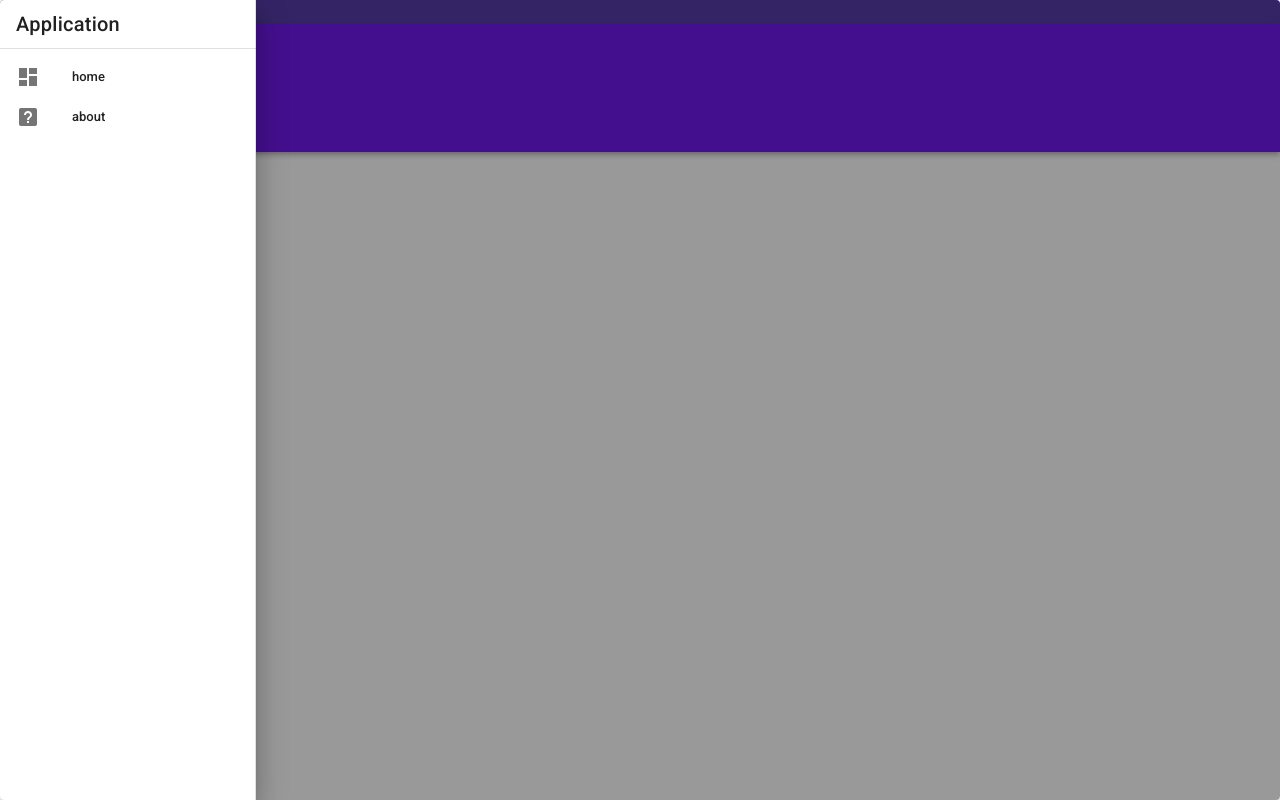
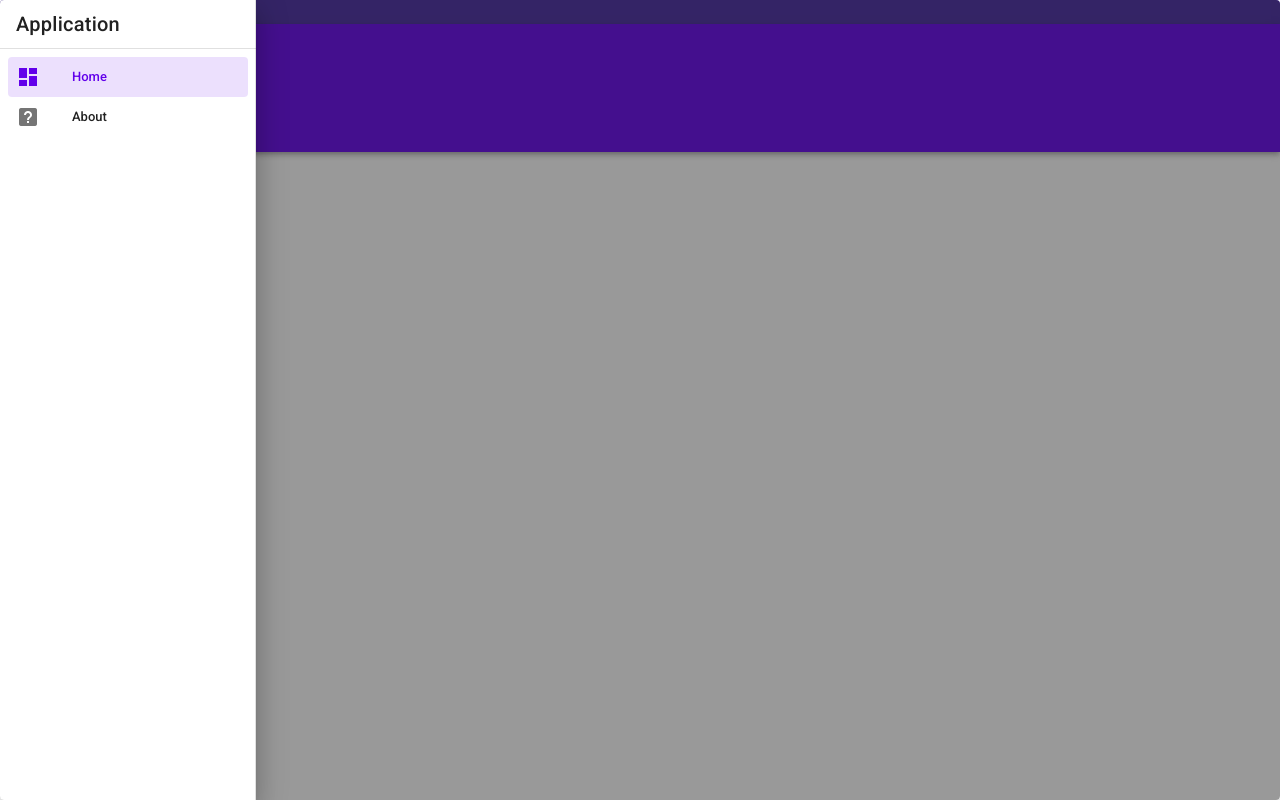
Before and after one commit to Luca-Virgilio/vuetify-todo-list, a Vue app: page / in a window 1280 px wide. Both pictures are taken after a click on the button 28 px from the left and 52 px from the top of the page. Built offline with nearby package versions, Linux system fonts and the light colour scheme.

Commit message:
Add router

```diff
--- a/src/App.vue
+++ b/src/App.vue
@@ -22,9 +22,8 @@
             active-class="deep-purple--text text--accent-4"
             v-for="view in views"
             :key="view.name"
-            link
           >
-            <v-list-item>
+            <v-list-item router :to="view.route">
               <v-list-item-icon>
                 <v-icon>{{ view.icon }}</v-icon>
               </v-list-item-icon>
@@ -33,28 +32,27 @@
           </v-list-item-group>
         </v-list>
       </v-navigation-drawer>
-
-      <v-card-text>
-        <Home />
-      </v-card-text>
+      <div><router-view /></div>
     </v-card>
   </v-app>
 </template>
 
 <script>
-import Home from "./views/Home";
+// import Home from "./views/Home";
+// import About from "./views/About";
 
 export default {
   name: "App",
   components: {
-    Home,
+    // Home,
+    // About
   },
   data: () => ({
     drawer: false,
     group: null,
     views: [
-      { name: "home", icon: "mdi-view-dashboard", compoment: "Home" },
-      { name: "about", icon: "mdi-help-box", compoment: "About" },
+      { name: "Home", icon: "mdi-view-dashboard", route: "/" },
+      { name: "About", icon: "mdi-help-box", route: "/about" },
     ],
   }),
 
--- a/src/main.js
+++ b/src/main.js
@@ -1,13 +1,13 @@
 import Vue from 'vue'
 import App from './App.vue'
 import vuetify from './plugins/vuetify';
-import Router from './router';
+import router from './router';
 
 Vue.config.productionTip = false
 
 
 new Vue({
-  Router,
+  router,
   vuetify,
   render: h => h(App)
 }).$mount('#app')
```
